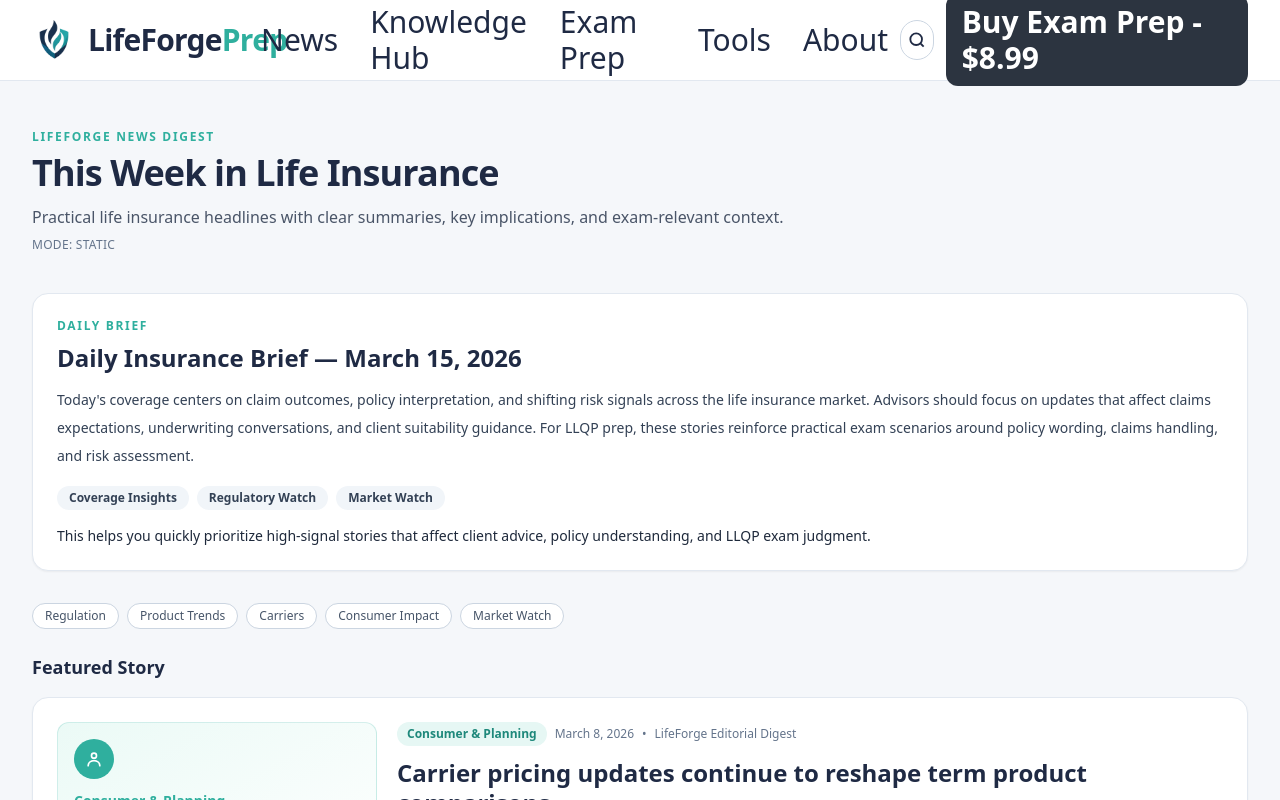
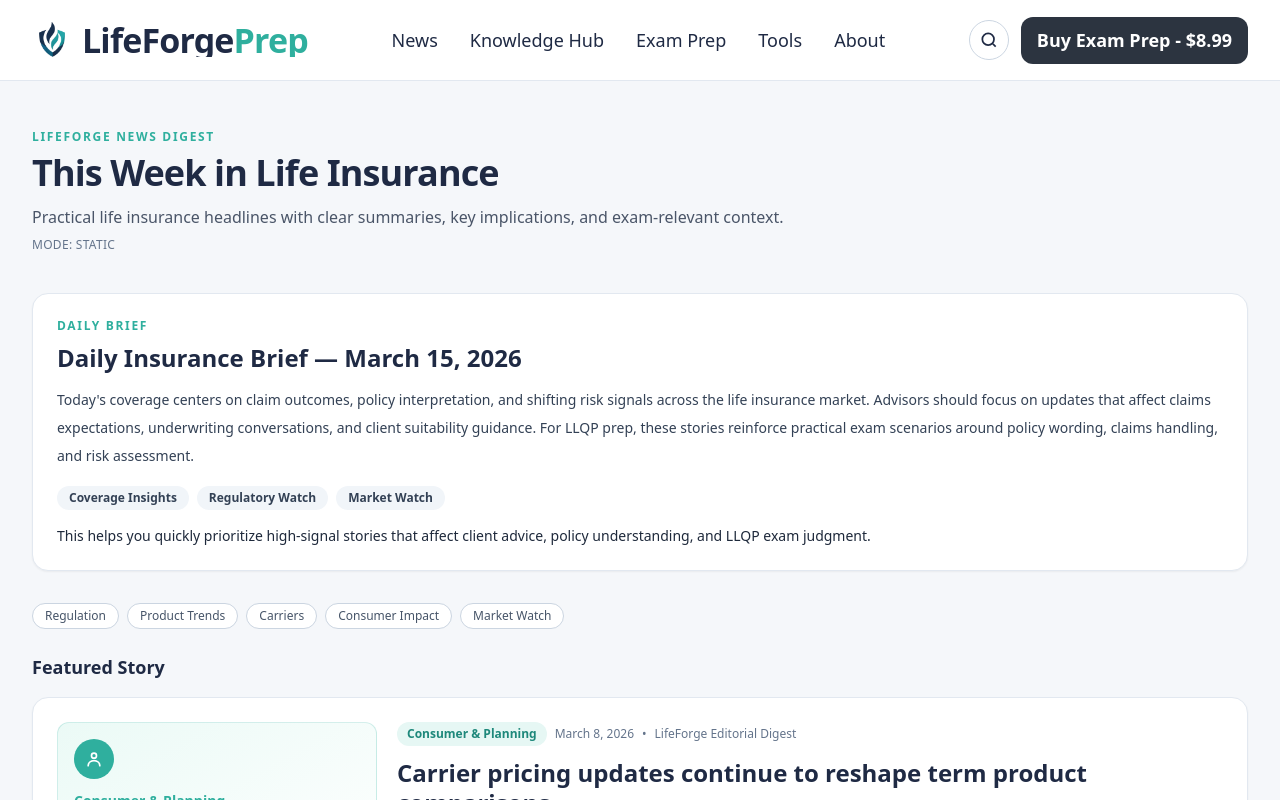
Before and after one commit to jfitz80/LifeForgeStudyPrep, a Next.js app: page /news in a window 1280 px wide. Shown: the top 800 px of the page. Built offline with nearby package versions, Linux system fonts and the light colour scheme.

Commit message:
Fix squeezed header layout across site pages

```diff
--- a/components/editorial/SiteHeader.tsx
+++ b/components/editorial/SiteHeader.tsx
@@ -36,17 +36,17 @@ export default function SiteHeader() {
       }`}
     >
       <div className="mx-auto max-w-7xl px-4 sm:px-6 lg:px-8">
-        <div className="flex h-20 items-center justify-between gap-3">
-          <Link href="/" className="inline-flex items-center gap-3">
+        <div className="flex h-20 items-center justify-between gap-4">
+          <Link href="/" className="inline-flex min-w-0 items-center gap-2.5">
             <Image
               src="/brand/lifeforge-emblem.png"
               alt="LifeForgePrep emblem"
-              width={44}
-              height={44}
-              className="h-11 w-11"
+              width={40}
+              height={40}
+              className="h-10 w-10 shrink-0"
               priority
             />
-            <span className="text-3xl font-bold tracking-tight leading-none">
+            <span className="truncate text-[28px] font-bold leading-none tracking-tight sm:text-[34px]">
               <span className="text-[#1F2A44]">LifeForge</span>
               <span className="text-[#2FAF9E]">Prep</span>
             </span>
@@ -57,7 +57,7 @@ export default function SiteHeader() {
               <Link
                 key={`${item.label}-${item.href}`}
                 href={item.href}
-                className="text-3xl font-medium text-[#1F2A44] hover:text-[#2FAF9E]"
+                className="text-[18px] font-medium text-[#1F2A44] hover:text-[#2FAF9E]"
               >
                 {item.label}
               </Link>
@@ -70,7 +70,7 @@ export default function SiteHeader() {
               className="inline-flex h-10 w-10 items-center justify-center rounded-full border border-slate-300 text-[#1F2A44] hover:border-[#2FAF9E] hover:text-[#2FAF9E]"
               aria-label="Search news"
             >
-              <svg viewBox="0 0 24 24" className="h-5 w-5" fill="none" stroke="currentColor" strokeWidth="2.2">
+              <svg viewBox="0 0 24 24" className="h-5 w-5" fill="none" stroke="currentColor" strokeWidth="2.1">
                 <circle cx="11" cy="11" r="7" />
                 <path d="m20 20-3.5-3.5" />
               </svg>
@@ -79,7 +79,7 @@ export default function SiteHeader() {
               href={siteConfig.checkoutUrl}
               target="_blank"
               rel="noopener noreferrer"
-              className="rounded-xl bg-[#2C3440] px-4 py-2.5 text-3xl font-semibold text-white hover:bg-slate-700"
+              className="rounded-xl bg-[#2C3440] px-4 py-2.5 text-[18px] font-semibold text-white hover:bg-slate-700"
             >
               Buy Exam Prep - {siteConfig.launchPriceDisplay ?? siteConfig.price}
             </a>
```
